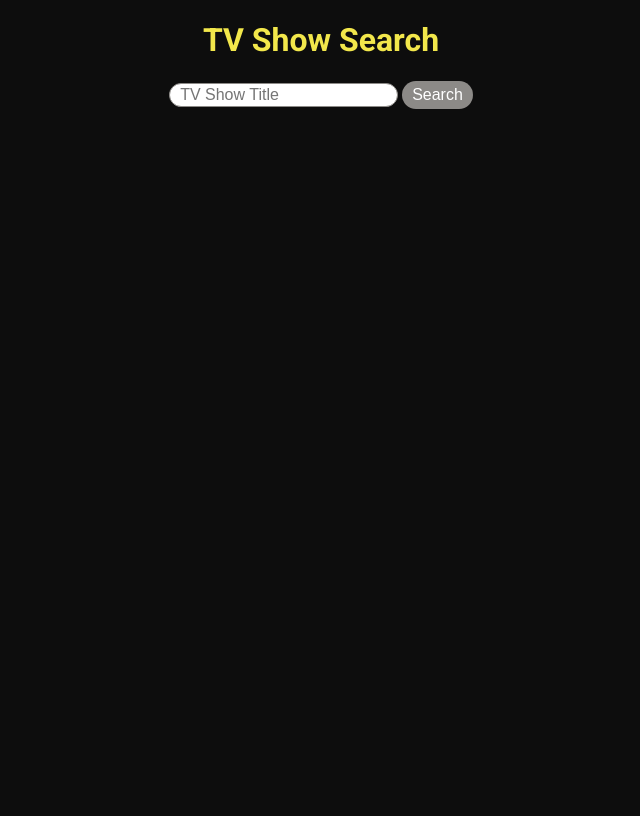
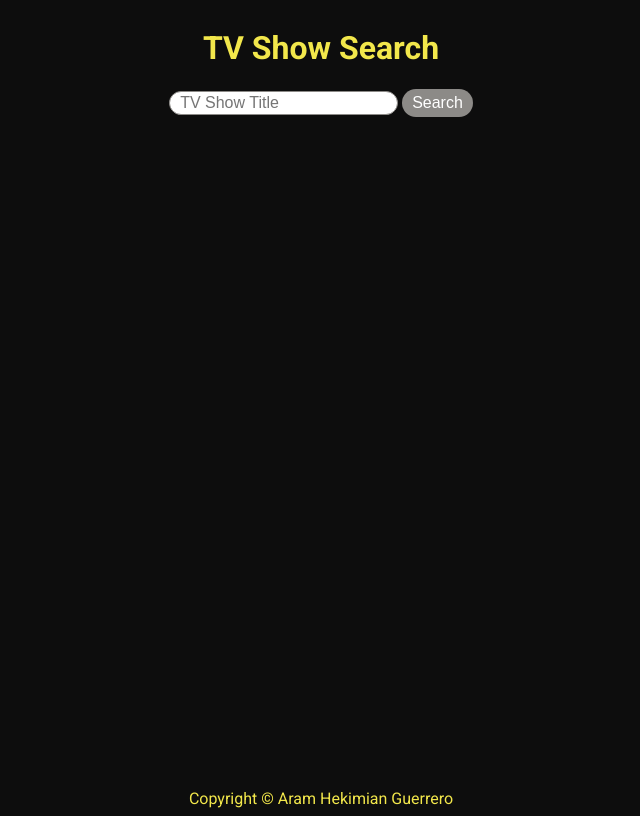
Before and after one commit to Hekimianz/tvshow-search, a plain HTML site: page index.html in a window 1280 px wide. Shown: the whole page, without its empty margins (319-959 px from the left). Drawn offline with nearby package versions, Linux system fonts and the light colour scheme.

Commit message:
Finished

```diff
--- a/app.js
+++ b/app.js
@@ -7,6 +7,9 @@ const results = document.querySelector("#results-list");
 
 form.addEventListener("submit", async (e) => {
     e.preventDefault();
+    while (results.firstChild) {
+        results.removeChild(results.firstChild);
+    }
     userInput = searchBox.value;
     searchBox.value = "";
     const config = { params: { q: userInput } }
--- a/index.html
+++ b/index.html
@@ -23,6 +23,9 @@
         <div id="results">
             <div id="results-list"></div>
         </div>
+        <div id="footer">Copyright © <a id="profile" target="_blank" href="https://github.com/Hekimianz">Aram Hekimian
+                Guerrero</a>
+        </div>
     </div>
 
     <script src="./app.js"></script>
--- a/styles.css
+++ b/styles.css
@@ -1,5 +1,6 @@
 body {
     background-color: #0D0D0D;
+
 }
 
 h1 {
@@ -9,6 +10,9 @@ h1 {
 #main-container {
     text-align: center;
     font-family: 'Roboto', sans-serif;
+    min-height: 100vh;
+    display: flex;
+    flex-direction: column;
 }
 
 .showCard {
@@ -56,6 +60,24 @@ button {
     padding: 5px 10px;
 }
 
+.showCard a {
+    padding-bottom: 15px;
+}
+
+#footer {
+    color: #F2E74B;
+    margin-top: auto;
+}
+
+#profile {
+    color: inherit;
+    text-decoration: none;
+}
+
+#profile:hover {
+    color: #8C7C2A;
+}
+
 @media (max-width: 480px) {
     #results-list {
         grid-template-columns: 300px;
```
